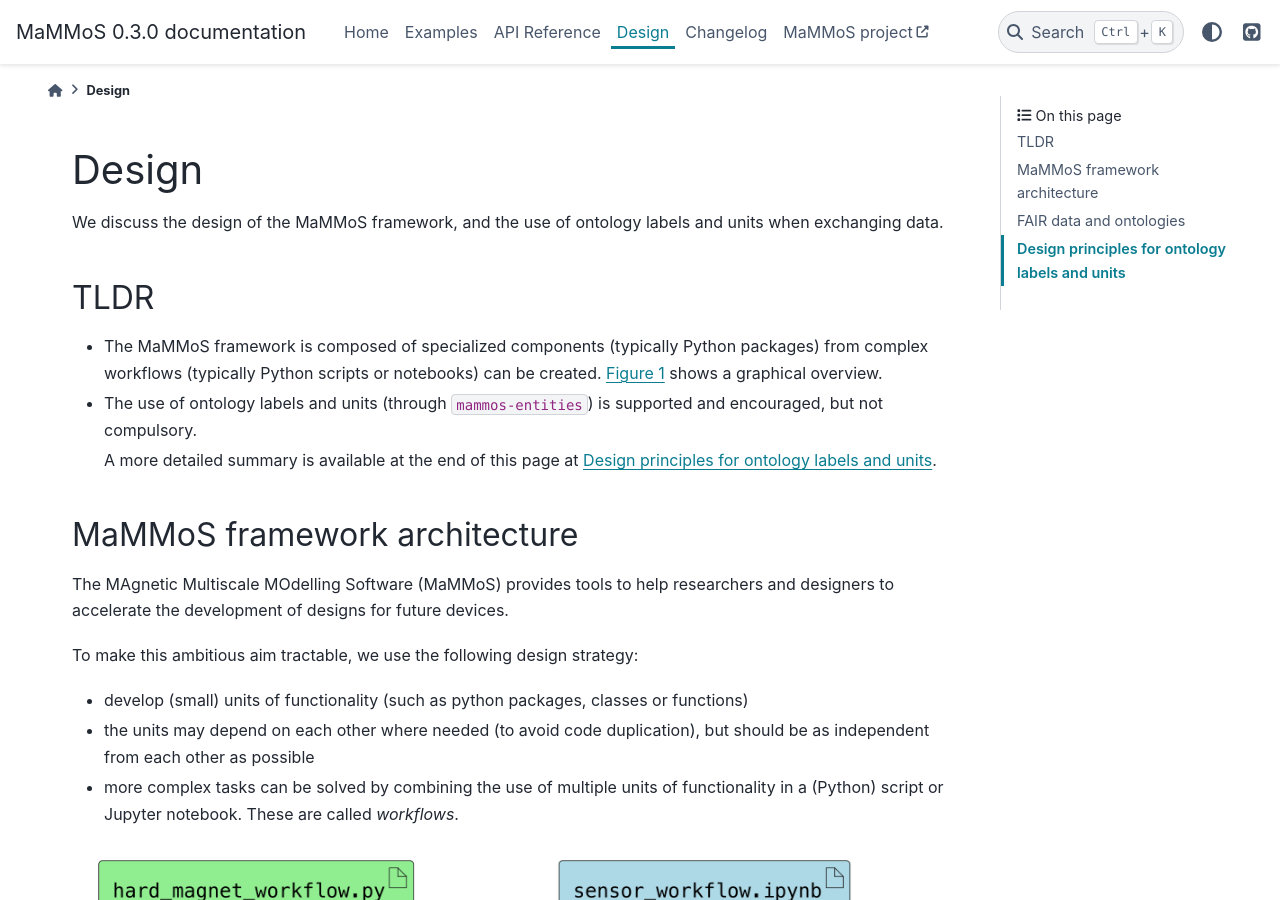
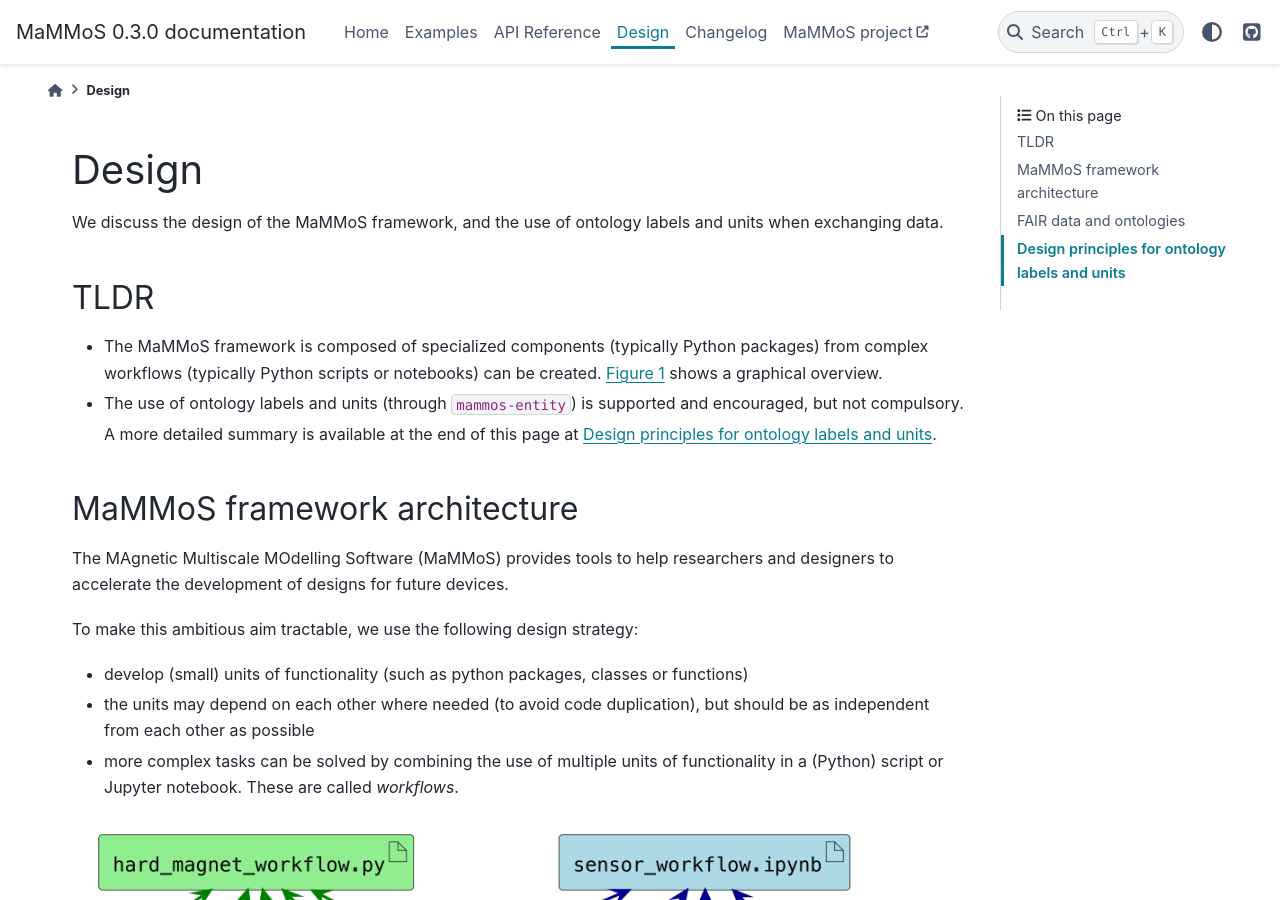
Before and after one commit to MaMMoS-project/mammos, a Sphinx documentation site: the page built from docs/source/design.rst, in a window 1280 px wide and 900 px high. Built offline with Sphinx 7.4.7 and the PyData theme 0.15.4, drawn with Linux system fonts in a browser that asks for light colours; pages that are not in the unit, such as notebooks, are missing from menus; the version number is read from the project's files by our own code.

Commit message:
correct package name
Co-authored-by: Martin Lang <67915889+lang-m@users.noreply.github.com>

```diff
--- a/docs/source/design.rst
+++ b/docs/source/design.rst
@@ -12,7 +12,7 @@ TLDR
   packages) from complex workflows (typically Python scripts or notebooks) can
   be created. :numref:`label-figure-overview` shows a graphical overview.
 
-- The use of ontology labels and units (through ``mammos-entities``) is
+- The use of ontology labels and units (through ``mammos-entity``) is
   supported and encouraged, but not compulsory.
 
   A more detailed summary is available at the end of this page at
```
